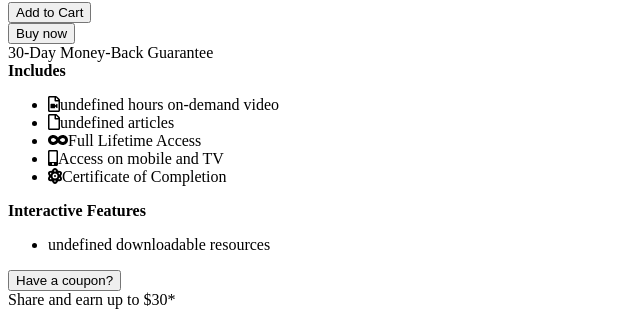
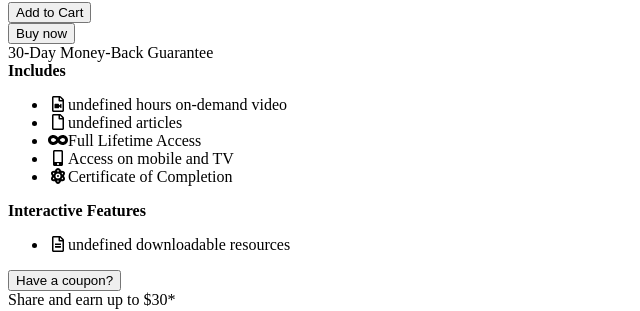
Before and after one commit to U-Courses/header-sidebar-service, a React app: page / in a window 1280 px wide. Shown: the part 558-869 px from the top of the page, without its empty margins (0-640 px from the left). Built offline with nearby package versions, Linux system fonts and the light colour scheme; no server answers; the HTML template or start-up script is replaced by a standard one.

Commit message:
Add icon styling and fixed width  including interactives icon

```diff
--- a/client/src/components/Features.jsx
+++ b/client/src/components/Features.jsx
@@ -12,31 +12,31 @@ const Features = ({ video_hrs, total_articles }) => (
       <ul>
         <li>
           <span className="feature-icon">
-            <FontAwesomeIcon icon = { far.faFileVideo }/>
+            <FontAwesomeIcon icon={ far.faFileVideo } fixedWidth/>
           </span>
           <span className="feature-text">{ `${video_hrs} hours on-demand video` }</span>
         </li>
         <li>
           <span className="feature-icon">
-            <FontAwesomeIcon icon = { far.faFile }/>
+            <FontAwesomeIcon icon={ far.faFile } fixedWidth/>
           </span>
           <span className="feature-text">{ `${total_articles} ${articleOrArticles(total_articles)}` }</span>
         </li>
         <li>
           <span className="feature-icon">
-            <FontAwesomeIcon icon = { fas.faInfinity }/>
+            <FontAwesomeIcon icon={ fas.faInfinity } fixedWidth/>
           </span>
           <span className="feature-text">Full Lifetime Access</span>
         </li>
         <li>
           <span className="feature-icon">
-            <FontAwesomeIcon icon = { fas.faMobileAlt }/>
+            <FontAwesomeIcon icon={ fas.faMobileAlt } fixedWidth/>
           </span>
           <span className="feature-text">Access on mobile and TV</span>
         </li>
         <li>
           <span className="feature-icon">
-            <FontAwesomeIcon icon = { fas.faAtom }/>
+            <FontAwesomeIcon icon={ fas.faAtom } fixedWidth/>
           </span>
           <span className="feature-text">Certificate of Completion</span>
         </li>
--- a/client/src/components/Interactives.jsx
+++ b/client/src/components/Interactives.jsx
@@ -1,4 +1,6 @@
 import React from 'react';
+import { FontAwesomeIcon } from '@fortawesome/react-fontawesome';
+import { faFileAlt } from '@fortawesome/free-regular-svg-icons';
 
 const Interactives = ({ total_downloads }) => (
   <section className="interactives-box">
@@ -7,7 +9,12 @@ const Interactives = ({ total_downloads }) => (
         <strong>Interactive Features</strong>
       </div>
       <ul className="total-resources" >
-      <li><span className="feature-icon"></span><span className="feature-text">{ `${total_downloads} downloadable resources` }</span></li>
+      <li>
+        <span className="feature-icon">
+          <FontAwesomeIcon icon={ faFileAlt } fixedWidth/>
+        </span>
+        <span className="feature-text">{ `${total_downloads} downloadable resources` }</span>
+      </li>
       </ul>
     </div>
   </section>
```
Also changed, not shown: public/dist/styles/styles.css.
